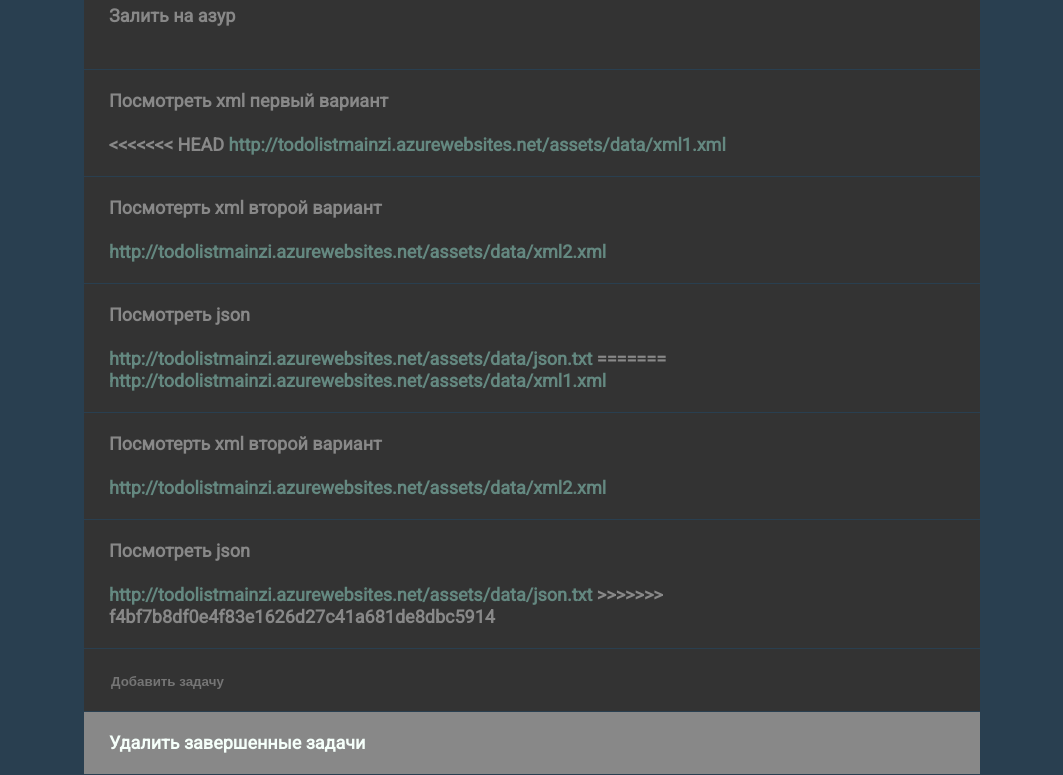
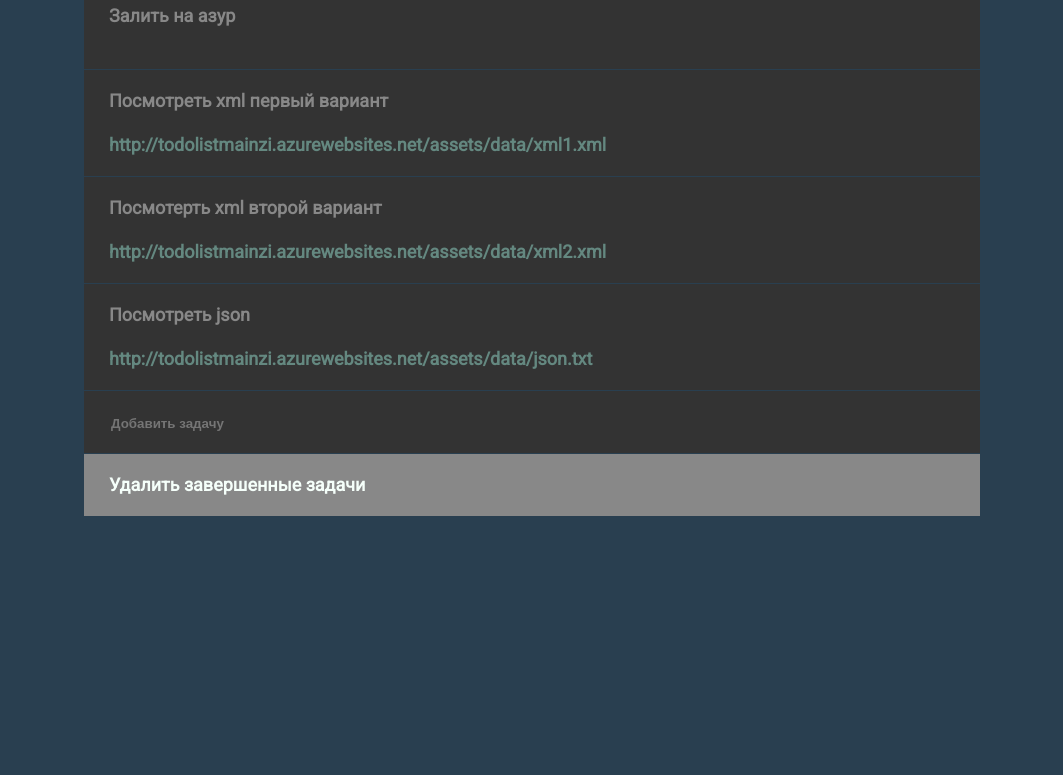
Before and after one commit to Mainzi/ToDoList, a plain HTML site: page ToDo/index.html in a window 1280 px wide. Shown: the part 242-1017 px from the top of the page, without its empty margins (108-1171 px from the left). After the commit the page ends 800 px from the top, so only its background shows below. Drawn offline with Linux system fonts and the light colour scheme.

Commit message:
fix index

```diff
--- a/ToDo/index.html
+++ b/ToDo/index.html
@@ -32,7 +32,6 @@
            </li>
            <li class='todo-item'>
                 <P>Посмотреть xml первый вариант </P>
-<<<<<<< HEAD
                 <a href="assets/data/xml1.xml" target="_blank"> http://todolistmainzi.azurewebsites.net/assets/data/xml1.xml</a>
            </li>
            <li class='todo-item'>
@@ -42,17 +41,6 @@
            <li class='todo-item'>
                 <P>Посмотреть json   </P>
                 <a href="assets/data/json.txt" target="_blank"> http://todolistmainzi.azurewebsites.net/assets/data/json.txt</a>
-=======
-                <a href="assets/data/xml1.xml"> http://todolistmainzi.azurewebsites.net/assets/data/xml1.xml</a>
-           </li>
-           <li class='todo-item'>
-                <P>Посмотерть xml второй вариант </P>
-                <a href="assets/data/xml2.xml"> http://todolistmainzi.azurewebsites.net/assets/data/xml2.xml</a>
-           </li>
-           <li class='todo-item'>
-                <P>Посмотреть json   </P>
-                <a href="assets/data/json.txt"> http://todolistmainzi.azurewebsites.net/assets/data/json.txt</a>
->>>>>>> f4bf7b8df0e4f83e1626d27c41a681de8dbc5914
            </li>
             <label for="Add task">
               <li class='todo-item'>
```
